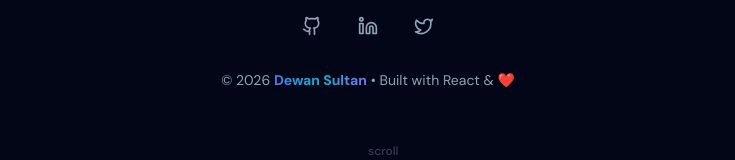
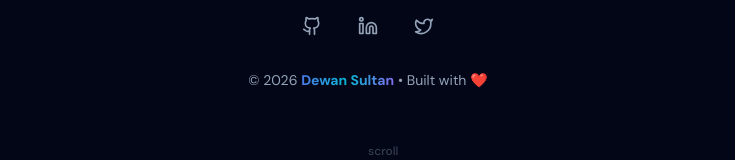
Before and after one commit to Rbn-Rmn/portfolio, a React (Vite) app: page / in a window 1280 px wide. Shown: the part 2827-2987 px from the top of the page, without its empty margins (272-1007 px from the left). Built offline with nearby package versions, Linux system fonts and the light colour scheme.

Commit message:
Update footer text

```diff
--- a/src/components/Portfolio.jsx
+++ b/src/components/Portfolio.jsx
@@ -780,7 +780,7 @@ export default function Portfolio() {
                     <p>
                         © {new Date().getFullYear()}{" "}
                         <span className="font-semibold shimmer-text">Dewan Sultan</span>
-                        {" "}• Built with React & ❤️
+                        {" "}• Built with ❤️
                     </p>
                 </footer>
             </main>
```
